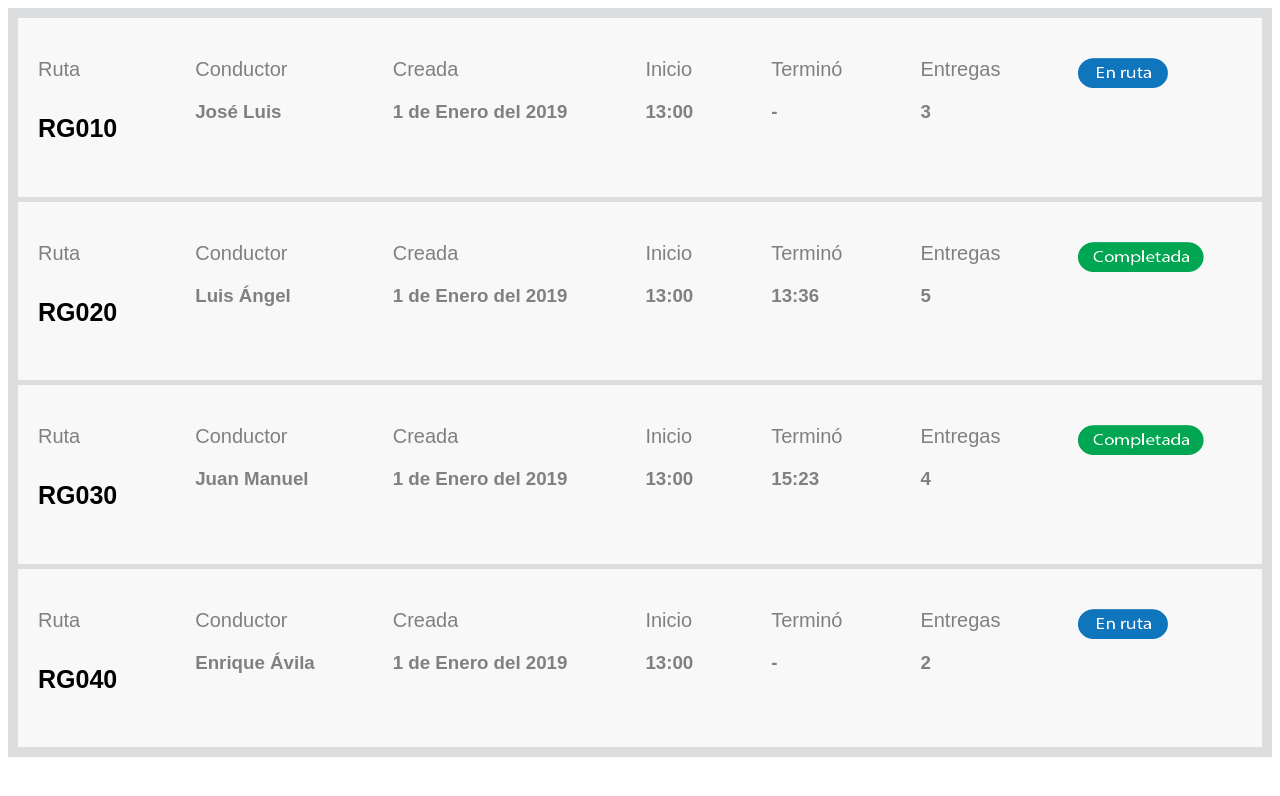
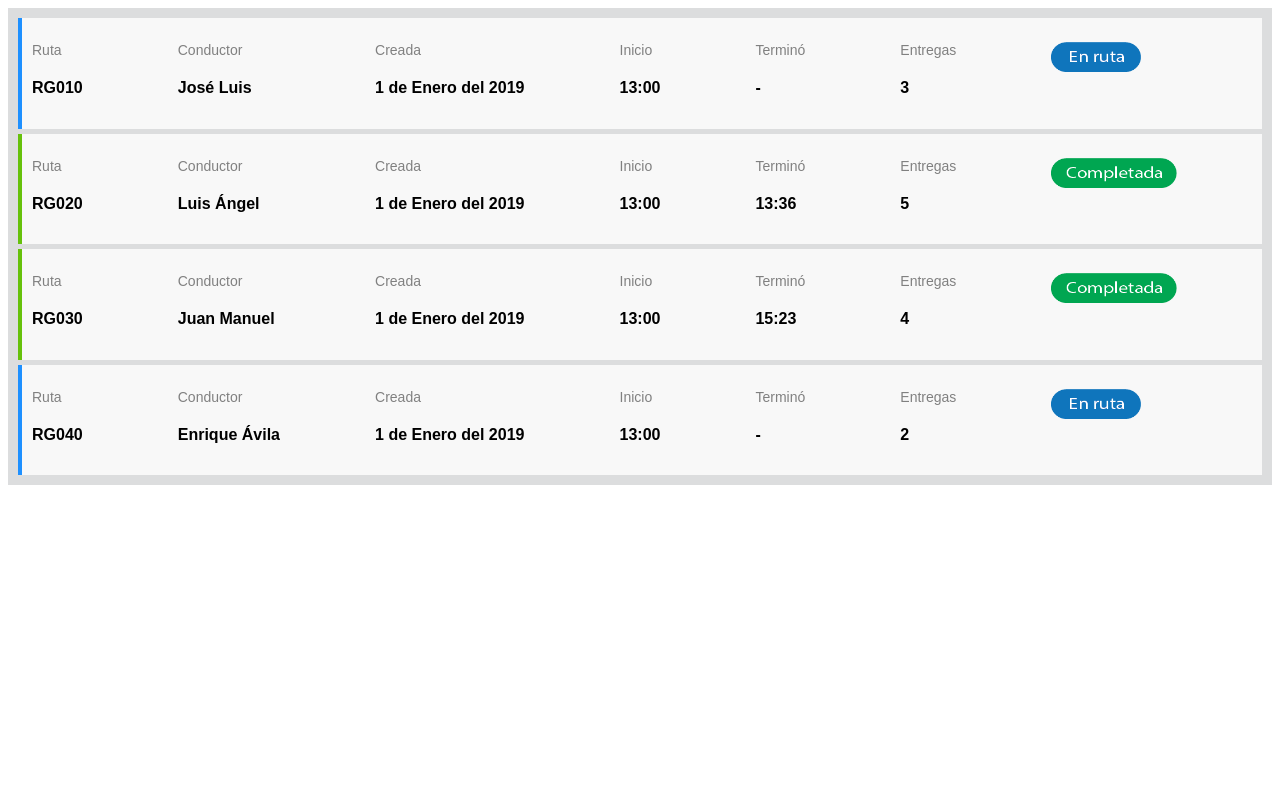
Before and after one commit to Zujuy/0xb_67, a plain HTML site: page design/index.html in a window 1280 px wide. Drawn offline with Linux system fonts and the light colour scheme.

Commit message:
styles done

```diff
--- a/design/index.html
+++ b/design/index.html
@@ -11,29 +11,29 @@
 
 <body>
   <div class="grid-container">
-    <div class="grid-item">
+    <div class="grid-item1">
       <p>Ruta</p>
       <h4>RG010</h4>
     </div>
     <div class="grid-item">
       <p>Conductor</p>
-      <h3>José Luis</h3>
+      <h4>José Luis</h4>
     </div>
     <div class="grid-item">
       <p>Creada</p>
-      <h3>1 de Enero del 2019</h3>
+      <h4>1 de Enero del 2019</h4>
     </div>
     <div class="grid-item">
       <p>Inicio</p>
-      <h3>13:00</h3>
+      <h4>13:00</h4>
     </div>
     <div class="grid-item">
       <p>Terminó</p>
-      <h3>-</h3>
+      <h4>-</h4>
     </div>
     <div class="grid-item">
       <p>Entregas</p>
-      <h3>3</h3>
+      <h4>3</h4>
     </div>
     <div class="grid-item">
       <p></p>
@@ -41,29 +41,29 @@
     </div>
 
 
-    <div class=" grid-item">
+    <div class="grid-item2">
       <p>Ruta</p>
       <h4>RG020</h4>
     </div>
     <div class="grid-item">
       <p>Conductor</p>
-      <h3>Luis Ángel</h3>
+      <h4>Luis Ángel</h4>
     </div>
     <div class="grid-item">
       <p>Creada</p>
-      <h3>1 de Enero del 2019</h3>
+      <h4>1 de Enero del 2019</h4>
     </div>
     <div class="grid-item">
       <p>Inicio</p>
-      <h3>13:00</h3>
+      <h4>13:00</h4>
     </div>
     <div class="grid-item">
       <p>Terminó</p>
-      <h3>13:36</h3>
+      <h4>13:36</h4>
     </div>
     <div class="grid-item">
       <p>Entregas</p>
-      <h3>5</h3>
+      <h4>5</h4>
     </div>
     <div class="grid-item">
       <p></p>
@@ -71,29 +71,29 @@
     </div>
 
 
-    <div class=" grid-item">
+    <div class="grid-item2">
       <p>Ruta</p>
       <h4>RG030</h4>
     </div>
     <div class="grid-item">
       <p>Conductor</p>
-      <h3>Juan Manuel</h3>
+      <h4>Juan Manuel</h4>
     </div>
     <div class="grid-item">
       <p>Creada</p>
-      <h3>1 de Enero del 2019</h3>
+      <h4>1 de Enero del 2019</h4>
     </div>
     <div class="grid-item">
       <p>Inicio</p>
-      <h3>13:00</h3>
+      <h4>13:00</h4>
     </div>
     <div class="grid-item">
       <p>Terminó</p>
-      <h3>15:23</h3>
+      <h4>15:23</h4>
     </div>
     <div class="grid-item">
       <p>Entregas</p>
-      <h3>4</h3>
+      <h4>4</h4>
     </div>
     <div class="grid-item">
       <p></p>
@@ -101,29 +101,29 @@
     </div>
 
 
-    <div class="grid-item">
+    <div class="grid-item1">
       <p>Ruta</p>
       <h4>RG040</h4>
     </div>
     <div class="grid-item">
       <p>Conductor</p>
-      <h3>Enrique Ávila</h3>
+      <h4>Enrique Ávila</h4>
     </div>
     <div class="grid-item">
       <p>Creada</p>
-      <h3>1 de Enero del 2019</h3>
+      <h4>1 de Enero del 2019</h4>
     </div>
     <div class="grid-item">
       <p>Inicio</p>
-      <h3>13:00</h3>
+      <h4>13:00</h4>
     </div>
     <div class="grid-item">
       <p>Terminó</p>
-      <h3>-</h3>
+      <h4>-</h4>
     </div>
     <div class="grid-item">
       <p>Entregas</p>
-      <h3>2</h3>
+      <h4>2</h4>
     </div>
     <div class="grid-item">
       <p></p>
--- a/design/style.css
+++ b/design/style.css
@@ -9,16 +9,32 @@
 
 .grid-item {
   background-color: rgba(255, 255, 255, 0.8);
-  padding: 20px;
+  padding: 10px;
   text-align: left;
   color: #808080;
+}
 
 p{
-  font-size: 20px;
+  font-size: 14px;
 }
 
 h4{
-  font-size: 25px;
+  font-size: 16px;
   color: black;
 }
+
+.grid-item1 {
+  background-color: rgba(255, 255, 255, 0.8);
+  padding: 10px;
+  text-align: left;
+  color: #808080;
+  border-left: 4px solid  dodgerblue;
 }
+
+.grid-item2 {
+  background-color: rgba(255, 255, 255, 0.8);
+  padding: 10px;
+  text-align: left;
+  color: #808080;
+  border-left: 4px solid rgb(102, 193, 11);
+}
```
